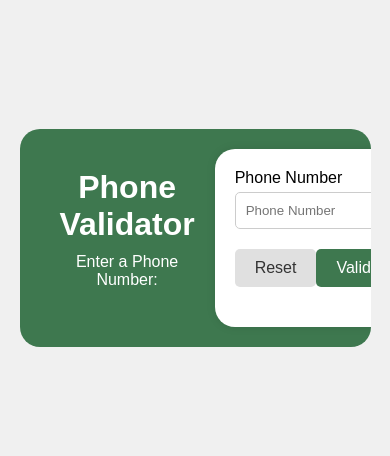
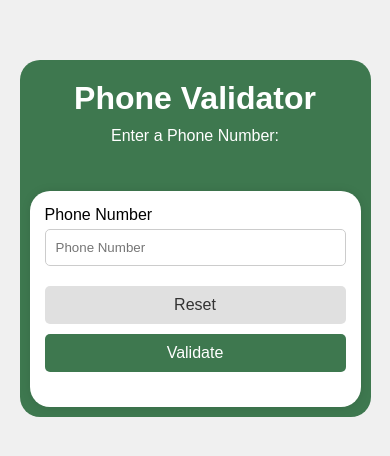
Before and after one commit to Orzala-2024/Telephone-Validator-, a plain HTML site: page index.html in a window 390 px wide. Shown: the part 184-640 px from the top of the page. Drawn offline with Linux system fonts and the light colour scheme.

Commit message:
added media query for mobile version

```diff
--- a/styles.css
+++ b/styles.css
@@ -101,3 +101,34 @@ button {
   margin-top: 20px;
   font-size: 1.2em;
 }
+
+@media (max-width: 600px) {
+  .container {
+      flex-direction: column;
+      width: 90%;
+      padding: 10px;
+  }
+
+  .header {
+      text-align: center;
+      padding: 10px;
+  }
+
+  .form-container {
+      padding: 15px;
+      margin-top: 20px;
+  }
+
+  .button-group {
+      flex-direction: column;
+  }
+
+  button {
+      width: 100%;
+      margin-bottom: 10px;
+  }
+
+  button:last-child {
+      margin-bottom: 0;
+  }
+}
```
